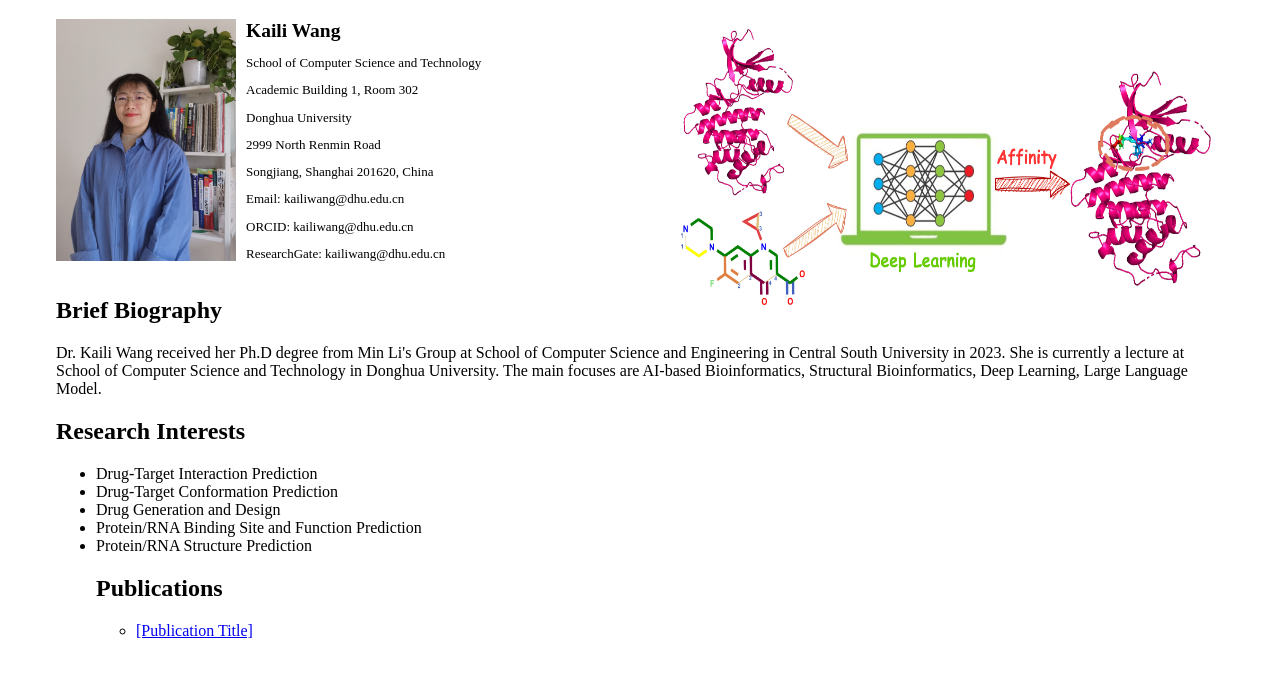
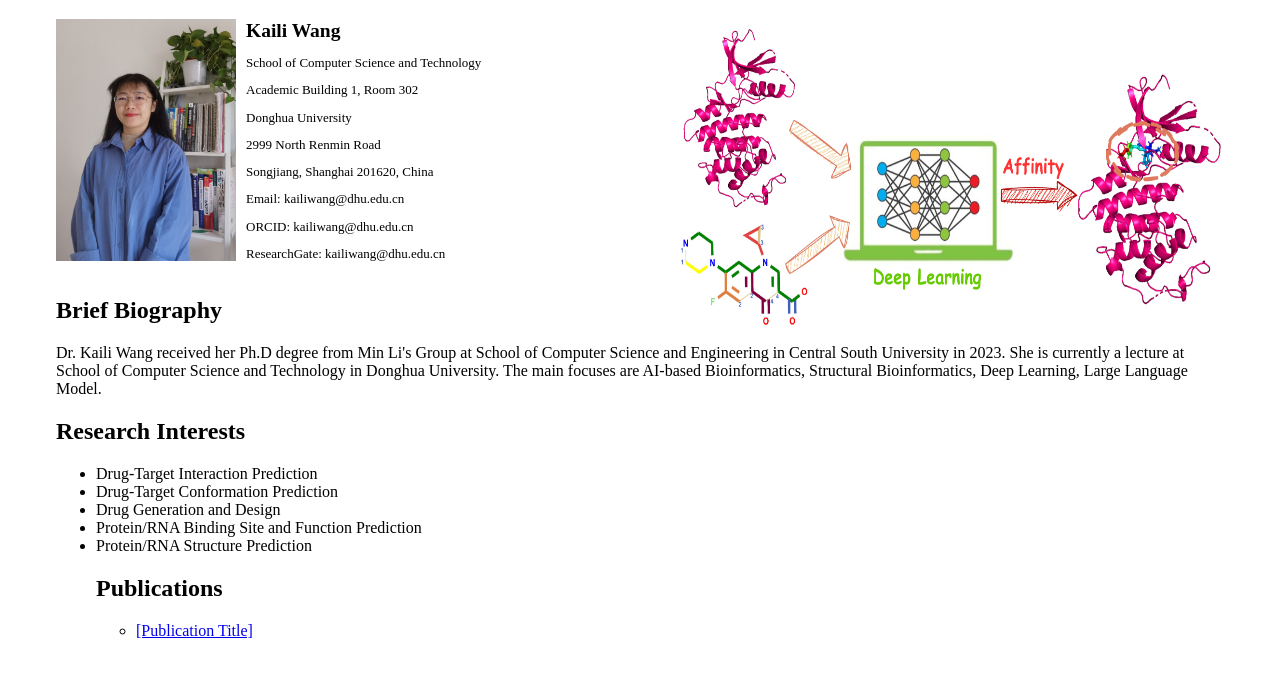
Before and after one commit to KailiWang1/kailiwang1.github.io, a plain HTML site: page index.html in a window 1280 px wide. Shown: the part 61-738 px from the top of the page. Drawn offline with Linux system fonts and the light colour scheme.

Commit message:
Update index.html

```diff
--- a/index.html
+++ b/index.html
@@ -75,7 +75,7 @@
             <p>ORCID: kailiwang@dhu.edu.cn</p>
             <p>ResearchGate: kailiwang@dhu.edu.cn</p>
         </div>
-        <img src="photos/interaction.jpg" width="532" height="278" style="position: absolute; top: 90px; left: 680px;">
+        <img src="photos/interaction.jpg" width="542" height="298" style="position: absolute; top: 90px; left: 680px;">
     </div>
     <section>
         <h2>Brief Biography</h2>
```
